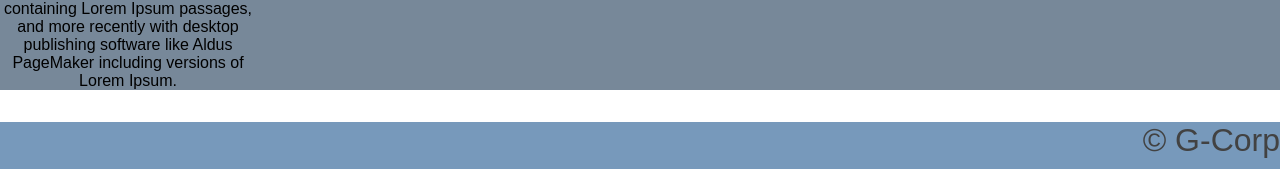
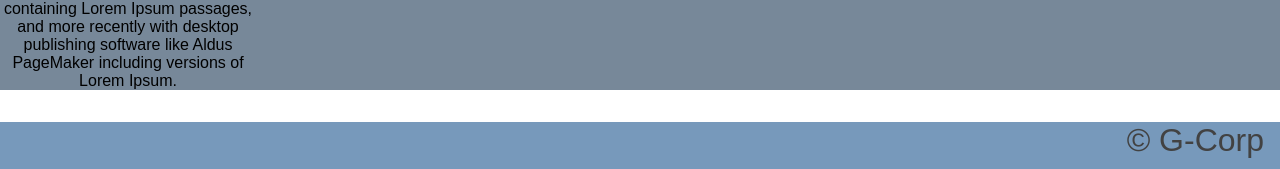
Before and after one commit to giliyoffe/tmpSaveReact-Site, a React (Create React App) app: page / in a window 1280 px wide. Shown: the part 958-1127 px from the top of the page. Built offline with nearby package versions, Linux system fonts and the light colour scheme.

Commit message:
added class for footer css

```diff
--- a/src/layout/Footer.js
+++ b/src/layout/Footer.js
@@ -6,7 +6,7 @@ class Footer extends React.Component {
     return (
       <div className="App-footer">
 
-        <p> &copy;  G-Corp</p>
+        <p className="Footer-txt"> &copy;  G-Corp</p>
 
       </div>
     );
```
